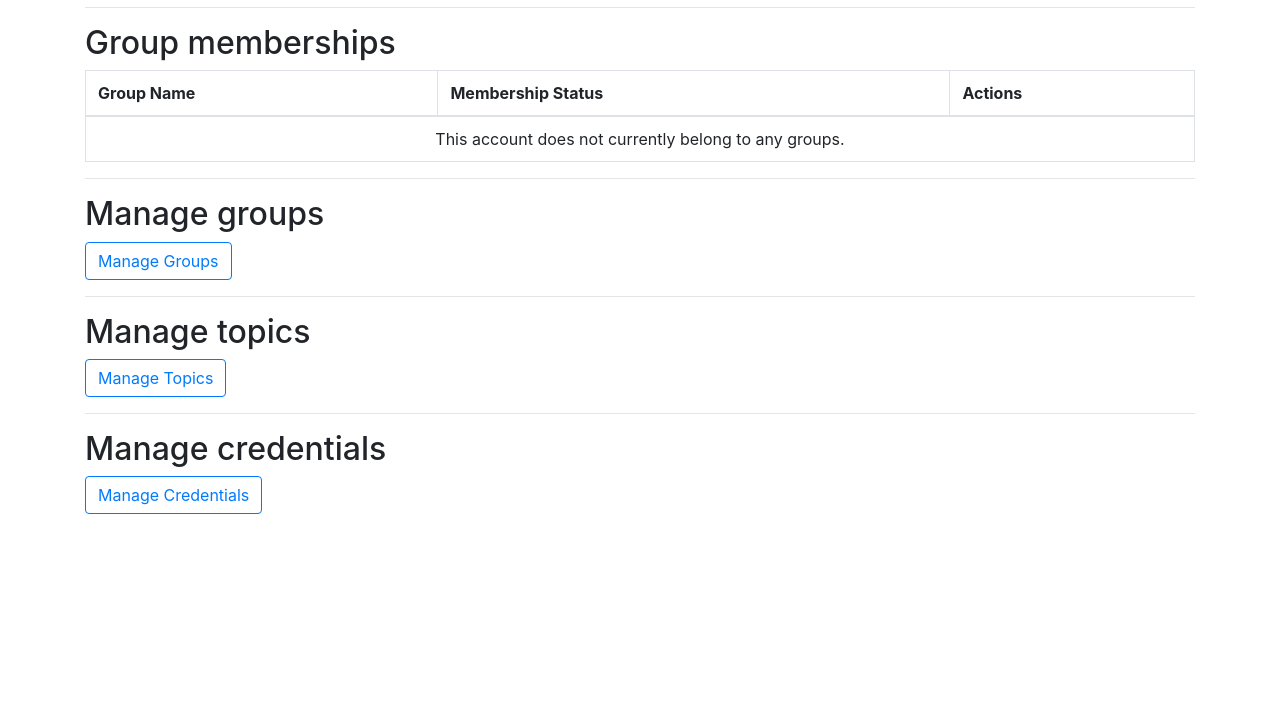
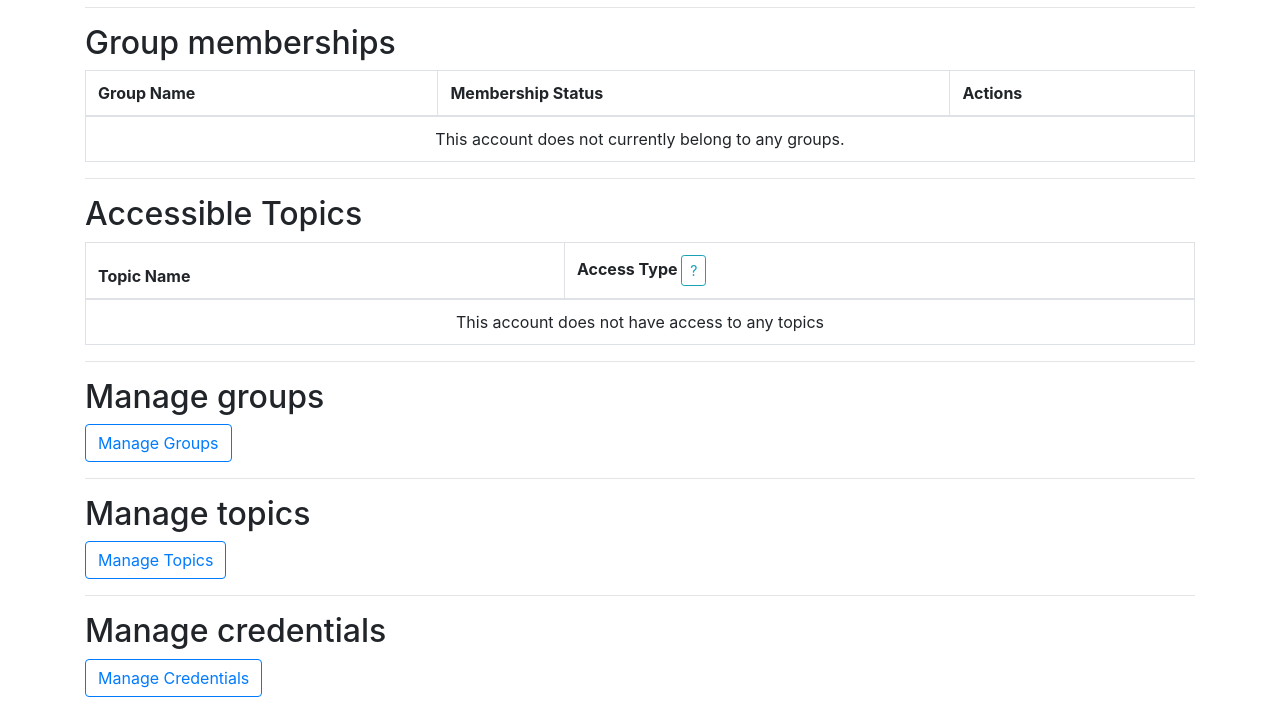
Before and after one commit to scimma/scimma-admin, a Django app: page /hopauth/ in a window 1280 px wide. Shown: the part 425-1138 px from the top of the page. Before the commit the page ends 939 px from the top, so only its background shows below. Run offline with Django 3.2, Linux system fonts and the light colour scheme; the visitor is signed in with stand-in values (Sample User, id 1); data that the repository does not hold is empty; parts of the project's set-up code (start-up, migrations or seed data) failed here and were passed over; some libraries are stand-ins or nearby versions.

Commit message:
Add a simple listing of the topics that a user can access

```diff
--- a/scimma_admin/hopskotch_auth/models.py
+++ b/scimma_admin/hopskotch_auth/models.py
@@ -507,3 +507,30 @@ def remove_user_group_permissions(user_id, group_id):
 def delete_topic_permissions(topic_id):
     CredentialKafkaPermission.objects.filter(topic=topic_id).delete()
     GroupKafkaPermission.objects.filter(topic=topic_id).delete()
+
+# locate all topics which the user has permission to access in some way, either because:
+# 1. they are publicly readable
+# 2. the user belongs to a group which has some permission providing access
+# The user may not currently have any credential configured to use the allowed access in the latter
+# case, however.
+# Returns a dictionary mapping topic names to a strings describing the nature of the access.
+def topicsAccessibleToUser(user_id):
+    accessible = {}
+
+    # first, handle access via group permissions
+    user_memberships = GroupMembership.objects.filter(user=user_id)
+    for membership in user_memberships:
+        group = membership.group
+        group_permissions = GroupKafkaPermission.objects.filter(principal=group).select_related('topic')
+        for permission in group_permissions:
+            accessible[permission.topic.name] = "via group permission"
+
+    # second, collect all public topics
+    # By doing this second, if a user has non-public access to a topic which is also public, we will
+    # end up labeling it public. This seems more user-friendly for the common case of a user who just
+    # wants to read, as it will indicate that specially configuring a credential is not needed.
+    public_topics=KafkaTopic.objects.filter(publicly_readable=True)
+    for topic in public_topics:
+        accessible[topic.name]="public"
+
+    return accessible
--- a/scimma_admin/hopskotch_auth/templates/hopskotch_auth/index.html
+++ b/scimma_admin/hopskotch_auth/templates/hopskotch_auth/index.html
@@ -5,7 +5,13 @@
 {% block page-style %}
 {% endblock %}
 
-{% block page-header %}{% endblock %}
+{% block page-header %}
+<script>
+    $(function () {
+      $('[data-toggle="popover"]').popover()
+      })
+</script>
+{% endblock %}
 
 {% block page-body %}
     <section class="creds-list">
@@ -93,6 +99,39 @@
         </tbody>
       </table>
     </section>
+
+    <hr/>
+    <section class="topics-list">
+      <h2>Accessible Topics</h2>
+      <table class="table table-hover table-bordered">
+        <thead>
+          <tr>
+            <th scope="col">Topic Name</th>
+            <th scope="col">Access Type
+                <button type="button" class="btn btn-outline-info btn-sm" data-toggle="popover"
+                    title="Help" data-content="An access type of 'public' indicates a topic which
+                    can be read by any user, with any credential. An access type of 'via group
+                    permission' means that you have access to the topic because access is granted to
+                    one of the groups in which you are a member. However, to use this access, you
+                    must additionally grant it to oe of your credentials.">?</button>
+            </th>
+          </tr>
+        </thead>
+        <tbody>
+          {% for topic in accessible_topics %}
+          <tr>
+            <td>{{ topic.name }}</td>
+            <td>{{ topic.access_type }}</td>
+          </tr>
+          {% empty %}
+          <tr>
+            <td class="info" colspan="2">This account does not have access to any topics</td>
+          </tr>
+          {% endfor %}
+        </tbody>
+      </table>
+    </section>
+
     <hr/>
     {% if request.user.is_staff %}
     <section class="group-management">
--- a/scimma_admin/hopskotch_auth/views.py
+++ b/scimma_admin/hopskotch_auth/views.py
@@ -36,9 +36,15 @@ def index(request):
                             "group_name":membership.group.name,
                             "status":membership.status})
     memberships.sort(key=lambda m: m["group_name"])
+    accessible_topics = []
+    for name, desc in topicsAccessibleToUser(request.user).items():
+        accessible_topics.append({"name":name,
+                           "access_type":desc})
+    accessible_topics.sort(key=lambda t: t["name"])
     return render(
         request, 'hopskotch_auth/index.html',
-        dict(credentials=credentials, memberships=memberships),
+        dict(credentials=credentials, memberships=memberships,
+             accessible_topics=accessible_topics),
     )
 
 
```
